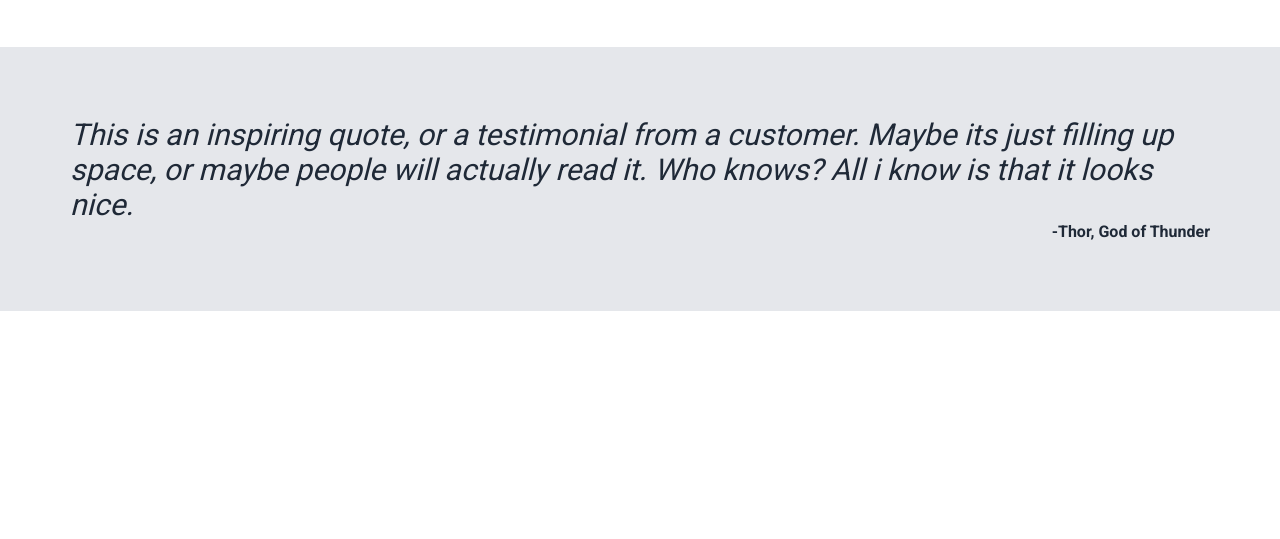
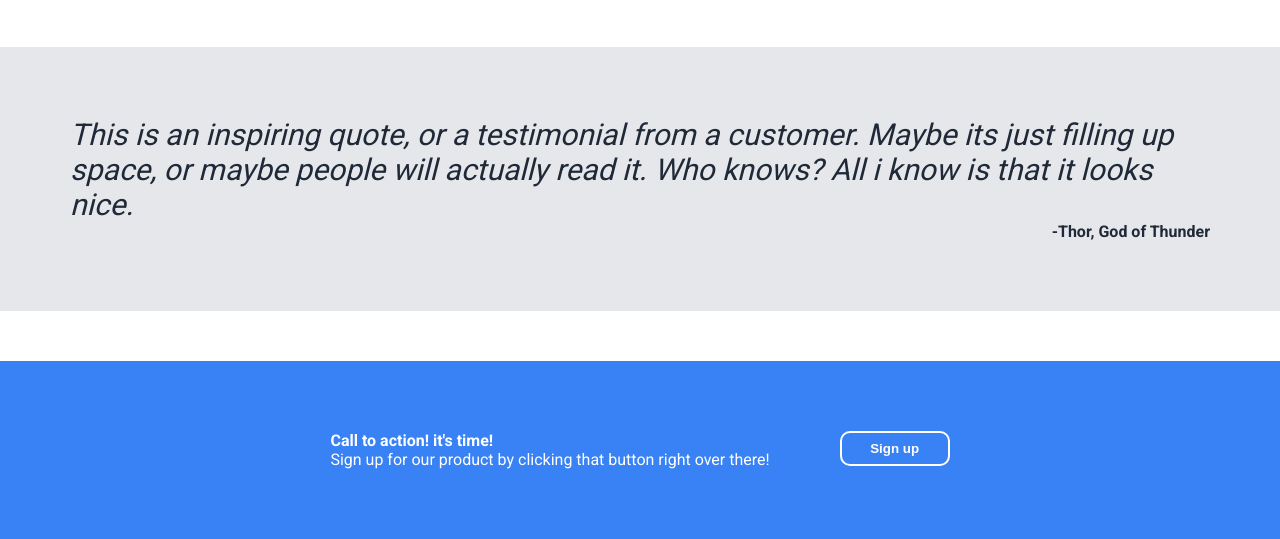
Before and after one commit to bys-exe/Odin-Landing-Page, a plain HTML site: page index.html in a window 1280 px wide. Shown: the part 672-1211 px from the top of the page. Before the commit the page ends 983 px from the top, so only its background shows below. Drawn offline with Linux system fonts and the light colour scheme.

Commit message:
Add sign up menu and style it
Added sign up message to html and styled it with css.

```diff
--- a/index.html
+++ b/index.html
@@ -18,7 +18,7 @@
                 <div class="text1">
                     <div class="web-awesome">This website is awesome</div>
                     <div>This website has some subject that goes here under the main title. its a smaller font and the color is lower contrast.</div>
-                    <button>Sign Up</button>
+                    <button class="button1">Sign Up</button>
                 </div>
                 <div class="img1"><img src="./images/pexels-photodaillyy-33270805.jpg" alt="some img lol"></div>
             </div>
@@ -47,6 +47,13 @@
                 <div class="quote">This is an inspiring quote, or a testimonial from a customer. Maybe its just filling up space, or maybe people will actually read it. Who knows? All i know is that it looks nice.</div>
                 <div class="by">-Thor, God of Thunder</div>
             </div>
+            <div class="content4">
+                <div class="text3">
+                    <div class="text4">Call to action! it's time!</div>
+                    <div>Sign up for our product by clicking that button right over there!</div>
+                </div>
+                <button class="button2">Sign up</button>
+            </div>
         </div>
     </body>
 </html>
--- a/styles.css
+++ b/styles.css
@@ -54,7 +54,7 @@ img{
     color: rgba(255, 255, 255, 0.822);
     gap:5px;
 }
-button{
+.button1{
     background-color: #3882F6;
     color: white;
     height: 30px;
@@ -101,3 +101,31 @@ button{
     font-weight: bold;
     color: #1F2937
 }
+.content4{
+    background-color: #3882F6;
+    padding: 70px;
+    display: flex;
+    flex-direction: row;
+    justify-content: center;
+    margin-top: 50px;
+    gap: 50px;
+}
+.text4{
+    font-weight: bold;
+    color: white;
+}
+.text3{
+    color: white;
+    font-weight: 100;
+}
+.button2{
+    margin-left: 20px;
+    width: 110px;
+    height: 35px;
+    border-color: white;
+    border-style:solid;
+    border-radius: 10px;
+    background-color: #3882F6;
+    color: white;
+    font-weight: bold;
+}
```
